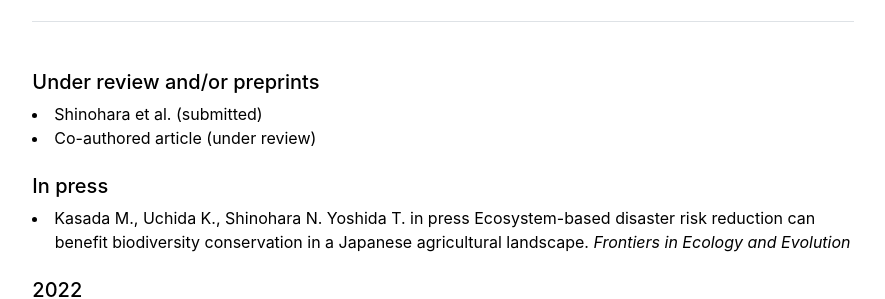
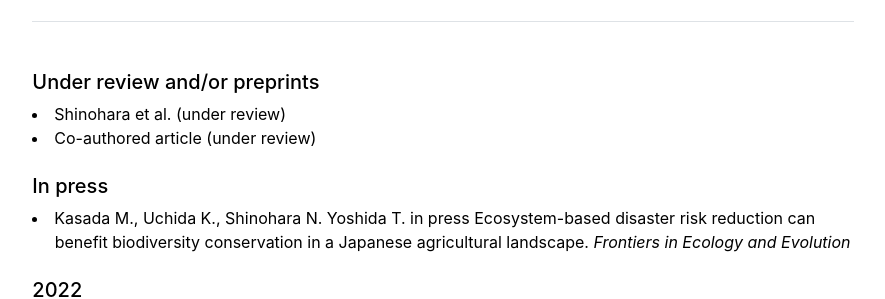
Before and after one commit to snaoto/snaoto.github.io, a Jekyll site: the page built from index.md, in a window 1280 px wide. Shown: the part 724-1023 px from the top of the page, without its empty margins (197-1082 px from the left). Built offline with Jekyll 4.4.1, drawn with Linux system fonts in a browser that asks for light colours.

Commit message:
Update publication records

```diff
--- a/_includes/publications.html
+++ b/_includes/publications.html
@@ -23,7 +23,7 @@
     <h3 class="fw-bold border-bottom pb-3 mb-5">Publications</h3>
 
     <h5>Under review and/or preprints</h5>
-    <li>Shinohara et al. (submitted)</li>
+    <li>Shinohara et al. (under review)</li>
     <li>Co-authored article (under review)</li>
 
     <br><h5>In press</h5>
```
